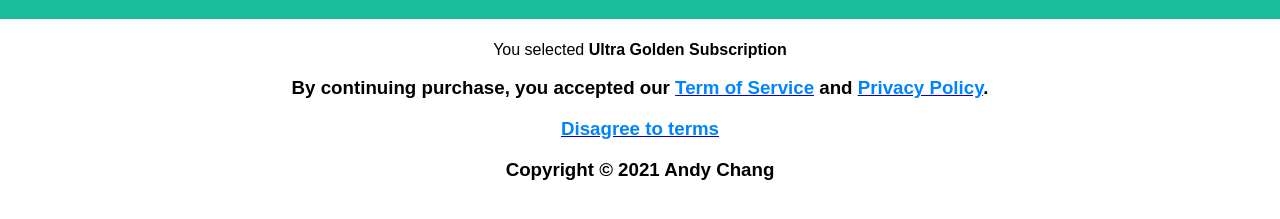
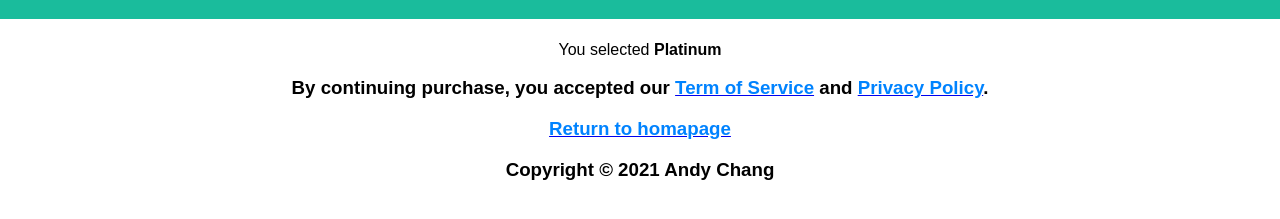
Before and after one commit to realandychang/checkout.realandychang.us, a plain HTML site: page en/membership/platinum/index.html in a window 1280 px wide. Shown: the part 57-276 px from the top of the page. Drawn offline with Linux system fonts and the light colour scheme; a script that the page names is missing.

Commit message:
Update and rename en/subscriptions/ultra-golden/index.html to en/membership/platinum/index.html

```diff
--- a/en/subscriptions/ultra-golden/index.html
+++ b/en/membership/platinum/index.html
@@ -3,10 +3,10 @@
 <html>
 <meta name="viewport" content="width=device-width, initial-scale=1" />
 <!--Favicon-->
-<link rel="icon" href="https://realandychang.us/img/andypfp.png" sizes="32x32" />
-<link rel="icon" href="https://realandychang.us/img/andypfp.png" sizes="192x192" />
-<link rel="apple-touch-icon" href="https://realandychang.us/img/andypfp.png" />
-<meta name="msapplication-TileImage" content="https://realandychang.us/img/andypfp.png" />
+<link rel="icon" href="https://realandychang.us/img/logo-trans.png" sizes="32x32" />
+<link rel="icon" href="https://realandychang.us/img/logo-trans.png" sizes="192x192" />
+<link rel="apple-touch-icon" href="https://realandychang.us/img/logo-trans.png" />
+<meta name="msapplication-TileImage" content="https://realandychang.us/img/logo-trans.png" />
 <!--SEO and Title-->
 <meta name="description" content="Checkout">
 <title>Checkout -Andy Chang</title>
@@ -36,14 +36,14 @@ body {
      </head>
      <body>
      <h1><!--divide header--></h1>
-<center><p>You selected <b>Ultra Golden Subscription</b></center>
+<center><p>You selected <b>Platinum</b></center>
 <div id="smart-button-container">
       <div style="text-align: center;">
         <div id="paypal-button-container"></div>
       </div>
     </div>
 <center><h3>By continuing purchase, you accepted our <a href="https://realandychang.us/term-of-service/" target="_blank"><span style="color:#0083FF">Term of Service</a></span> and <a href="https://realandychang.us/privacy-policy/" target="_blank"><span style="color:#0083FF">Privacy Policy</a></span>.</h3></center>
-<center><h3><a href="https://realandychang.us"><span style="color:#0083FF">Disagree to terms</a></h3></center>
+<center><h3><a href="https://realandychang.us/"><span style="color:#0083FF">Return to homapage</a></h3></center>
   <script src="https://www.paypal.com/sdk/js?client-id=sb&currency=USD" data-sdk-integration-source="button-factory"></script>
   <script>
     function initPayPalButton() {
```
